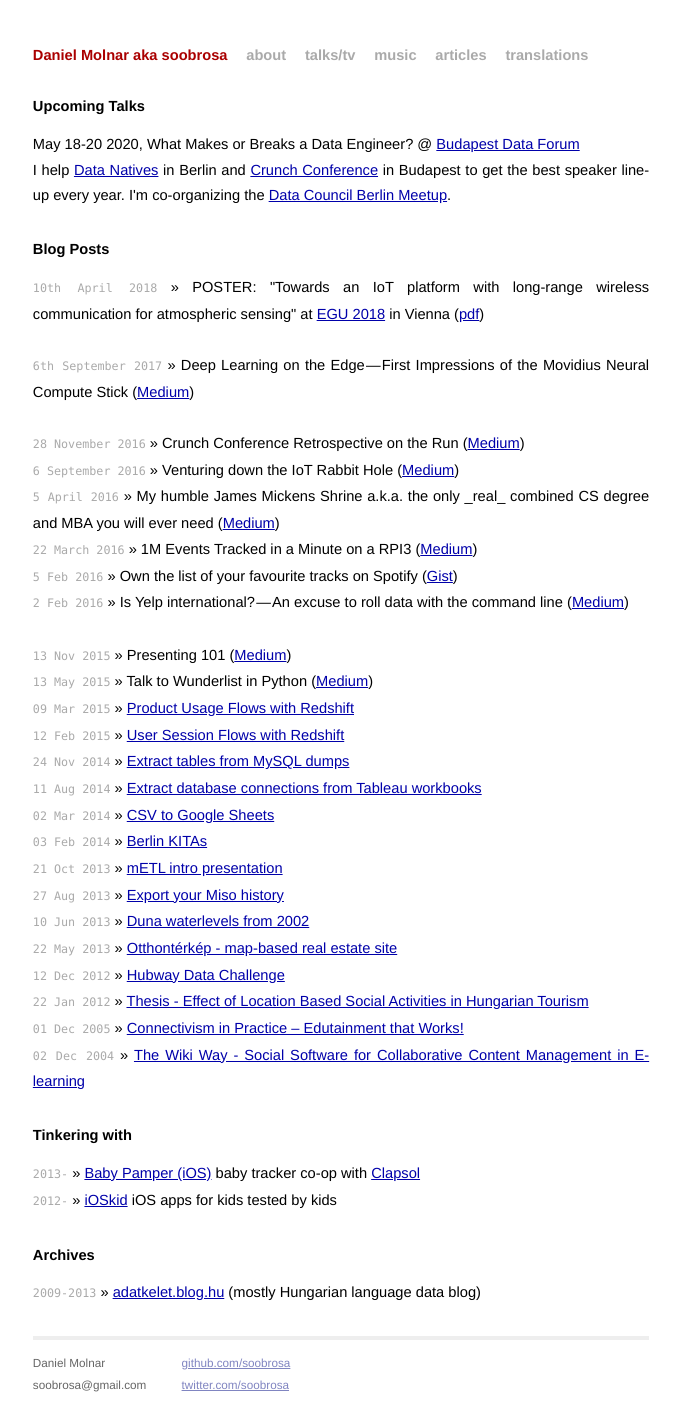
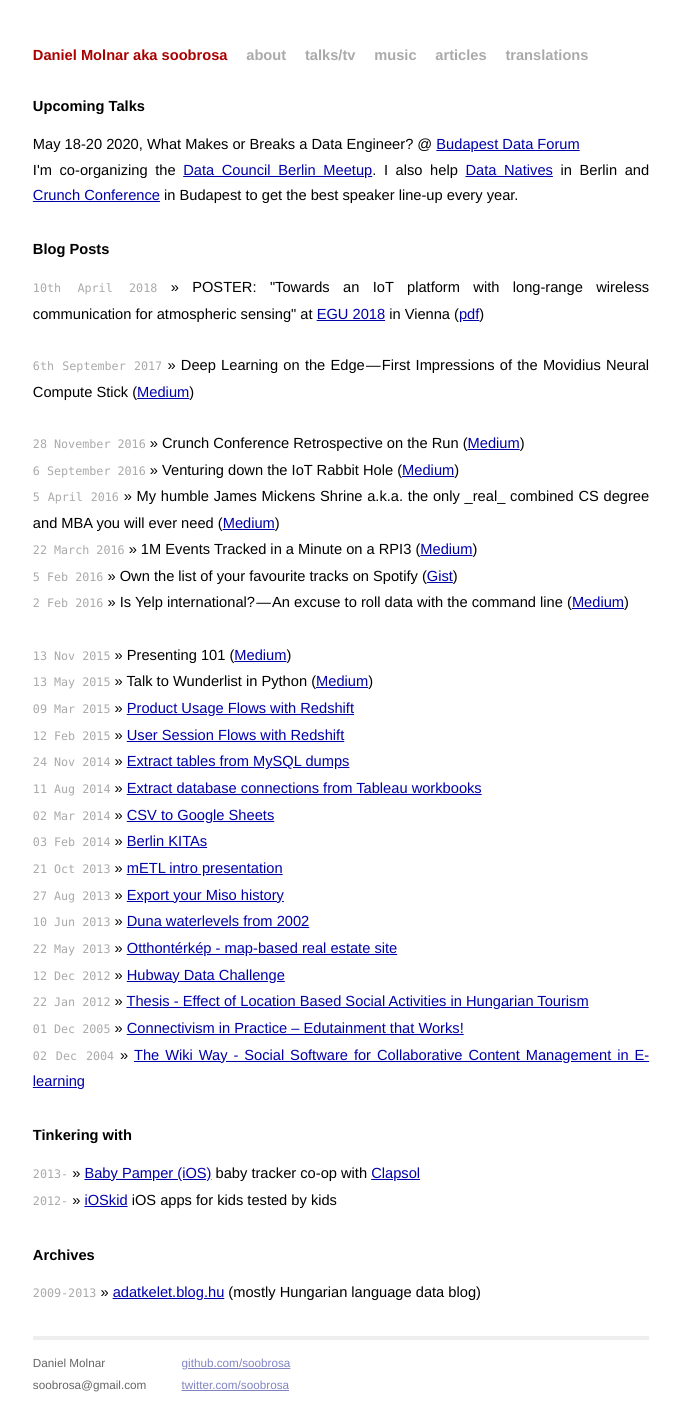
Before and after one commit to mojombo/mojombo.github.io, a Jekyll site: the page built from index.html, in a window 1280 px wide. Shown: the whole page, without its empty margins (299-979 px from the left). Built offline with Jekyll 4.4.1, drawn with Linux system fonts in a browser that asks for light colours.

Commit message:
Update confs II.

```diff
--- a/index.html
+++ b/index.html
@@ -7,7 +7,8 @@
   <h1>Upcoming Talks</h1>
   <ul class="posts">
     <li>May 18-20 2020, What Makes or Breaks a Data Engineer? @ <a href="https://budapestdata.hu/2020/hu/">Budapest Data Forum</a>
-    <li>I help <a href="https://datanatives.io/conference/">Data Natives</a> in Berlin and <a href="https://crunchconf.com/">Crunch Conference</a> in Budapest to get the best speaker line-up every year. I'm co-organizing the <a href="https://www.meetup.com/DataCouncil-ai-Berlin-Data-Engineering-Science/">Data Council Berlin Meetup</a>.
+    <li>
+    <li>I'm co-organizing the <a href="https://www.meetup.com/DataCouncil-ai-Berlin-Data-Engineering-Science/">Data Council Berlin Meetup</a>. I also help <a href="https://datanatives.io/conference/">Data Natives</a> in Berlin and <a href="https://crunchconf.com/">Crunch Conference</a> in Budapest to get the best speaker line-up every year.
   </ul>
 
 <div id="home">
```
